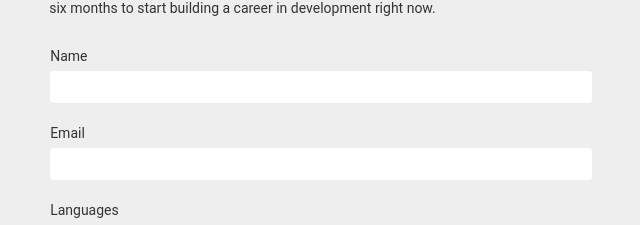
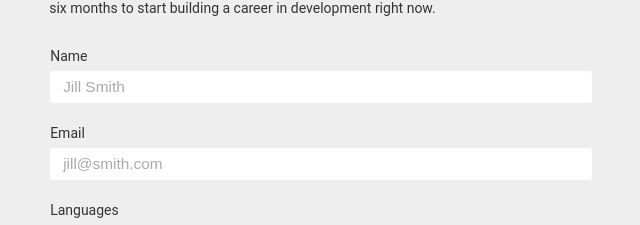
Before and after one commit to thespacedojo/cadet, a Next.js app: page /apply in a window 1280 px wide. Shown: the part 154-379 px from the top of the page, without its empty margins (319-959 px from the left). Built offline with nearby package versions, Linux system fonts and the light colour scheme.

Commit message:
A little form cleanup

```diff
--- a/components/input.js
+++ b/components/input.js
@@ -17,7 +17,7 @@ class Input extends React.Component {
     const options = this.options
     switch(this.props.type) {
       case 'textarea':
-        return <textarea id={this.props.label} {...options} />
+        return <textarea id={this.props.label} {...options}></textarea>
       default:
         return <input id={this.props.label} type={this.props.type} {...options} />
     }
--- a/pages/apply.js
+++ b/pages/apply.js
@@ -118,9 +118,9 @@ const Apply = () => {
 							console.log(error, 'DANGER WILL PT 2')
 						})
 					}}>
-						<StyledInput type="text" label="name" required />
-						<StyledInput type="email" label="email" required />
-						<StyledInput type="textarea" label="languages" rows="4" placeholder="JS, Ruby, PHP" hint="Languages you've used to develop before" required />
+						<StyledInput type="text" label="name" placeholder="Jill Smith" required />
+						<StyledInput type="email" label="email" placeholder="jill@smith.com" required />
+						<StyledInput type="textarea" label="languages" rows="4" placeholder="JS, Ruby, PHP" hint="Languages you've used to develop before" />
 						<StyledInput type="text" label="githubUrl" placeholder="https://github.com/queso" />
 						<StyledInput type="text" label="twitterUrl" />
 						<StyledInput type="text" label="linkedInUrl" />
```
